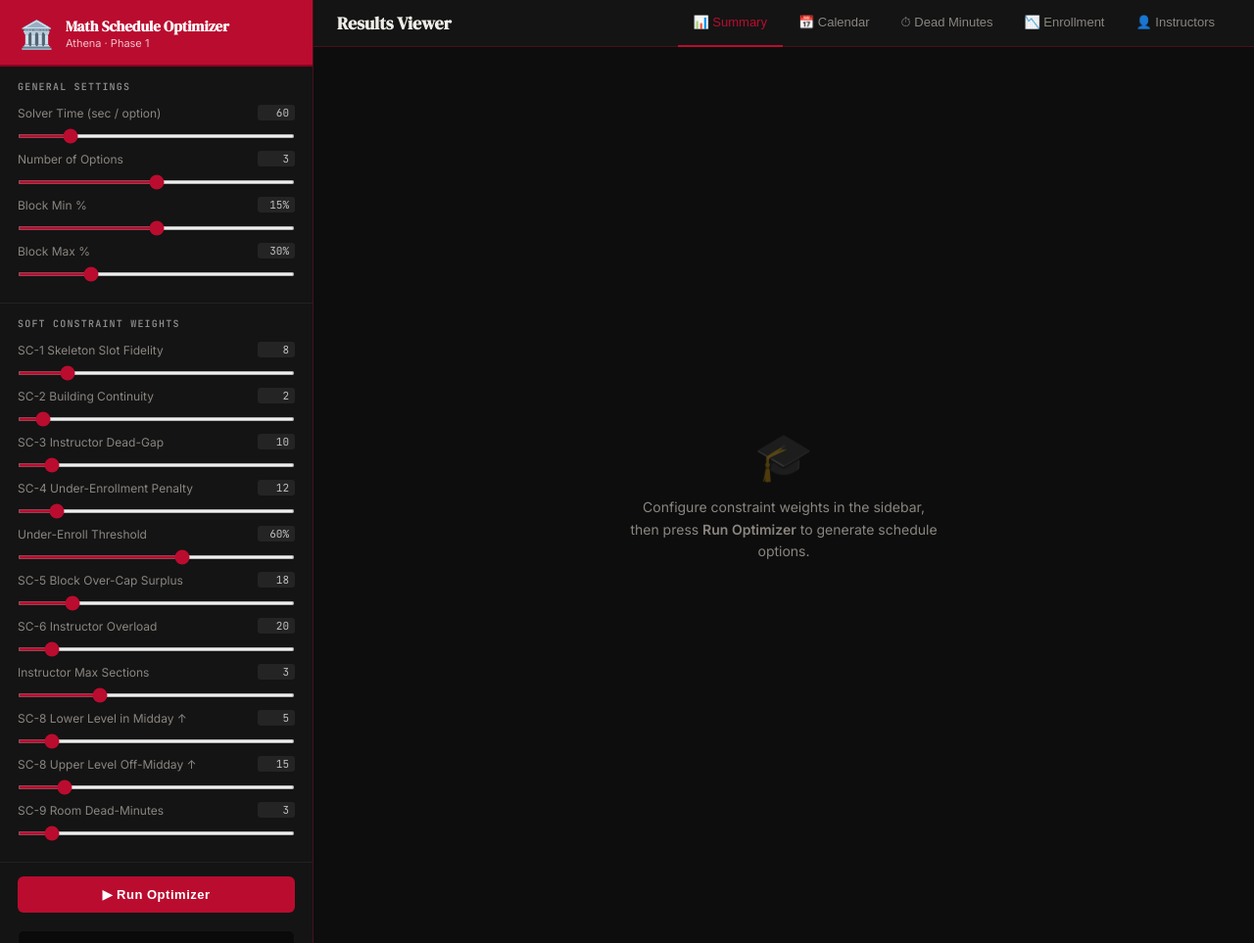
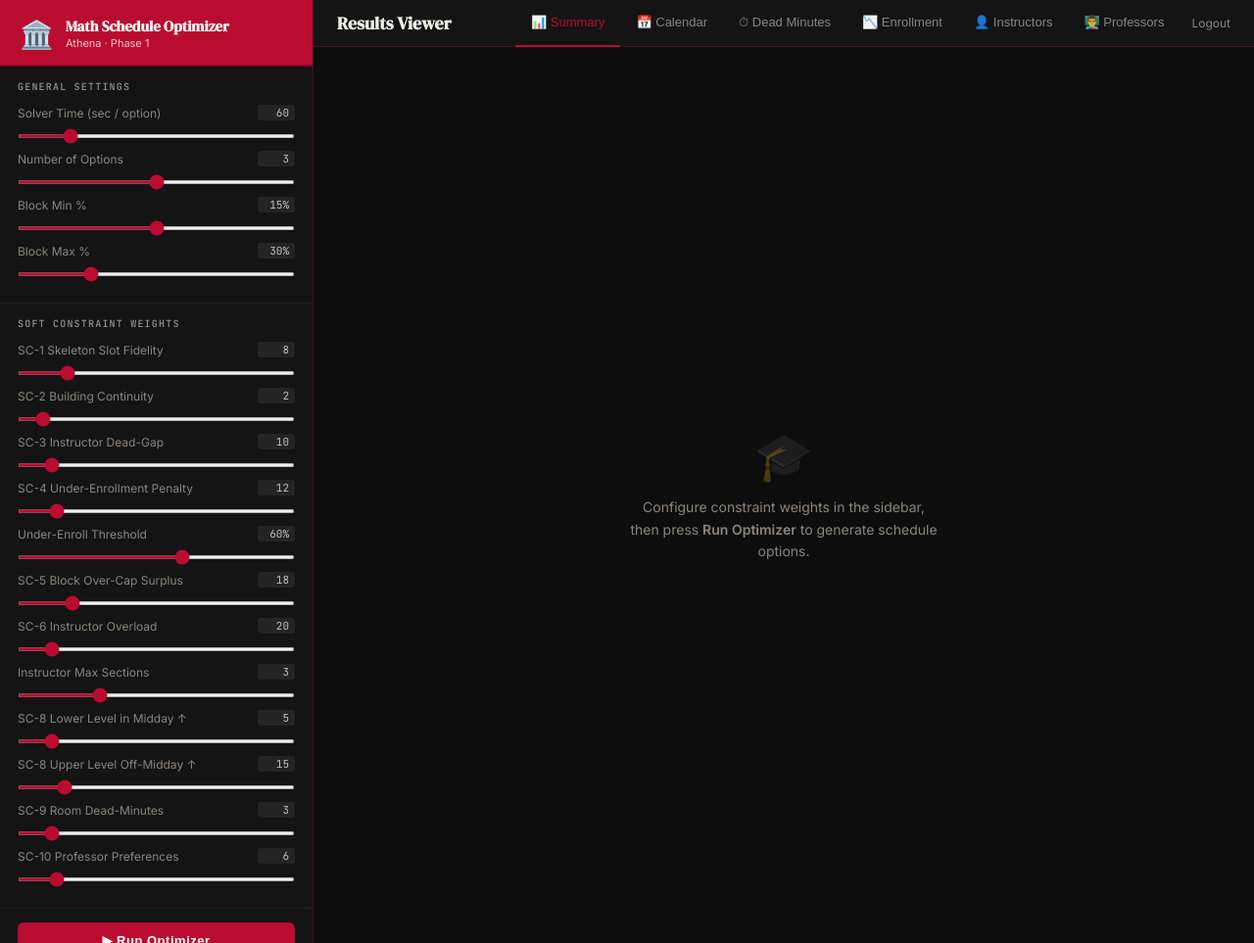
Before and after one commit to jhn02222/Scheduling-Clone, a Django app: page / in a window 1280 px wide. Shown: the whole page at 98% size. Run offline with Django 5.2, Linux system fonts and the light colour scheme; the visitor is signed in with stand-in values (Sample User, id 1).

Commit message:
feat: add professor preferences slider and nav link to index

```diff
--- a/athena/optimizer/templates/optimizer/index.html
+++ b/athena/optimizer/templates/optimizer/index.html
@@ -430,6 +430,11 @@ html, body { height: 100%; background: var(--uga-black); color: var(--text);
       <input type="range" id="w_dead_minutes" min="0" max="30" value="3"
              oninput="syncVal('w_dead_minutes','v-w-dead-min',this.value)">
     </div>
+    <div class="field">
+      <label>SC-10 Professor Preferences <span class="val" id="v-w-prof-pref">6</span></label>
+      <input type="range" id="w_prof_pref" min="0" max="50" value="6"
+             oninput="syncVal('w_prof_pref','v-w-prof-pref',this.value)">
+    </div>
     {% endwith %}
   </div>
 
@@ -447,12 +452,14 @@ html, body { height: 100%; background: var(--uga-black); color: var(--text);
     <button class="tab-btn" data-tab="gaps"     onclick="switchTab('gaps',this)">⏱ Dead Minutes</button>
     <button class="tab-btn" data-tab="enroll"   onclick="switchTab('enroll',this)">📉 Enrollment</button>
     <button class="tab-btn" data-tab="instrs"   onclick="switchTab('instrs',this)">👤 Instructors</button>
+    <button class="tab-btn" data-tab="profs" onclick="window.location='/professors/'">👨‍🏫 Professors</button>
 
     <div id="opt-selector" style="display:none">
       <label>Option:</label>
       <select id="opt-select" onchange="renderAll()"></select>
       <button id="export-btn" onclick="exportCSV()">⬇ CSV</button>
     </div>
+    <a href="/logout/" style="margin-left:12px;font-size:12px;color:var(--text-muted);text-decoration:none">Logout</a>
   </div>
 
   <div id="content-area">
@@ -590,6 +597,7 @@ function collectWeights() {
     w_dead_minutes:           get("w_dead_minutes"),
     block_min_pct:            get("block_min_pct") / 100,
     block_max_pct:            get("block_max_pct") / 100,
+    w_prof_pref:              get("w_prof_pref"),
   };
 }
 
```
